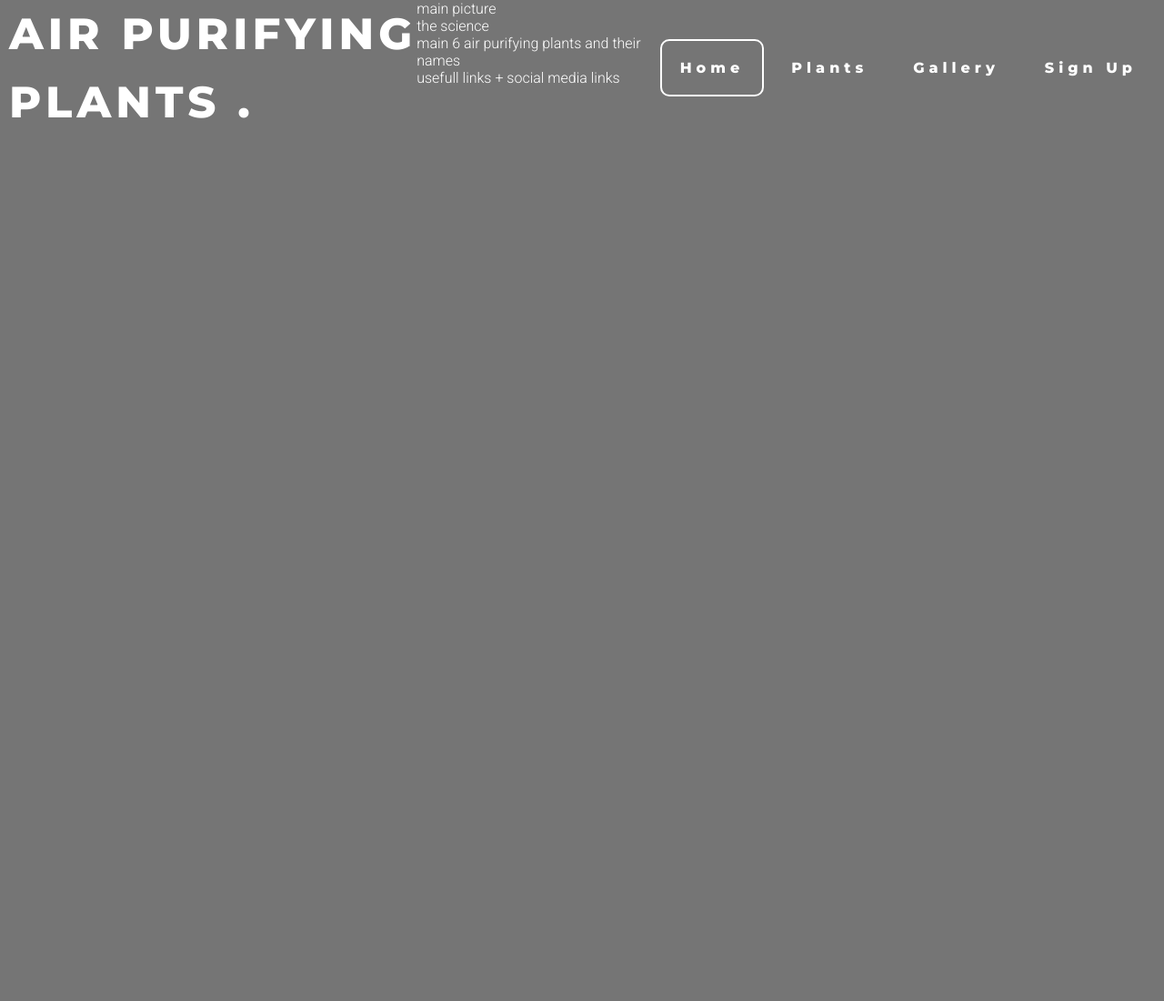
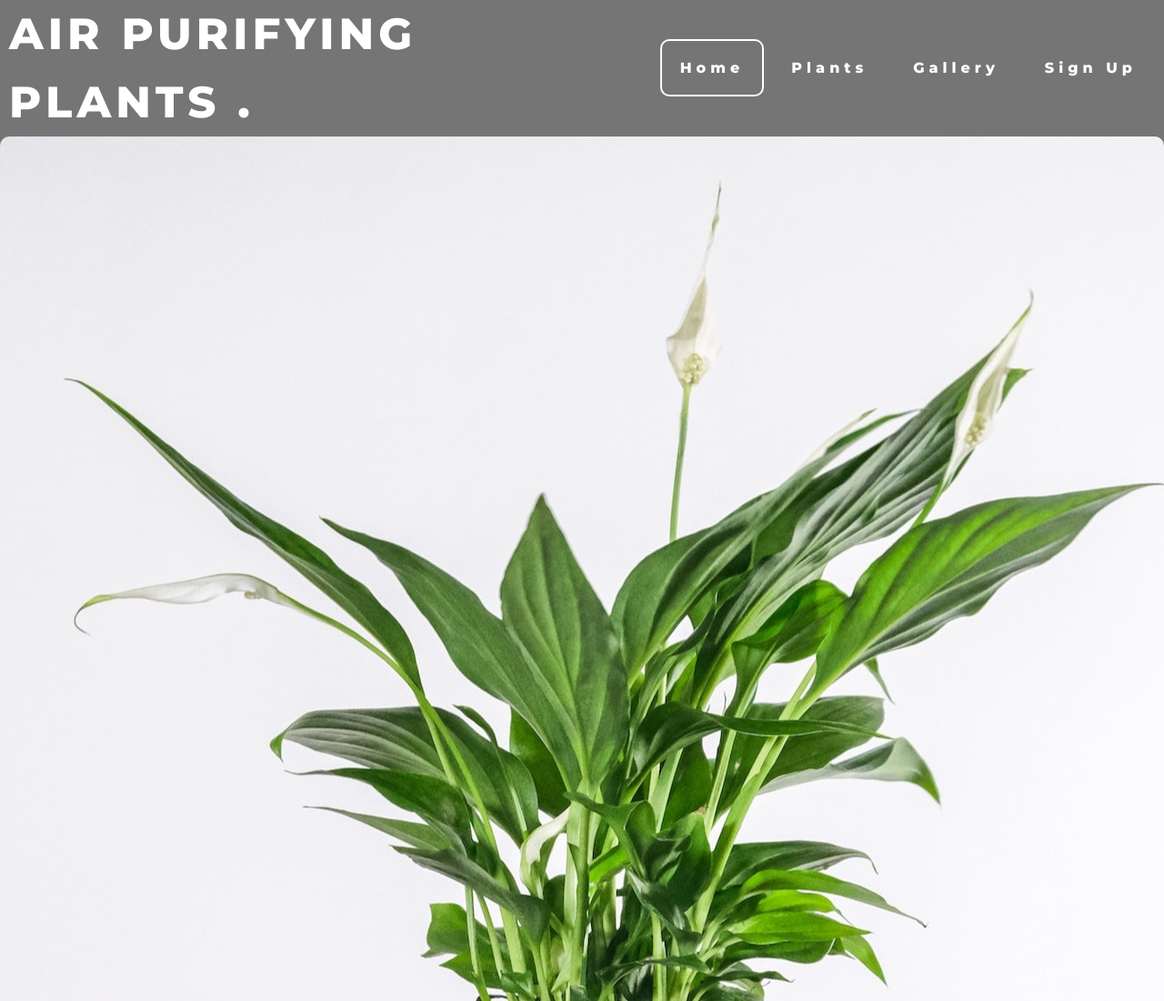
Before and after one commit to BenTeardrop/air-purifying-plants, a plain HTML site: page index.html in a window 1280 px wide. Shown: the top 1100 px of the page at 91% size. Before the commit the page ends 800 px from the top, so only its background shows below. Drawn offline with Linux system fonts and the light colour scheme.

Commit message:
add main hero picture and style

```diff
--- a/assets/css/style.css
+++ b/assets/css/style.css
@@ -64,3 +64,20 @@ nav ul {
     color:#757575 ;
     border-radius: 10px;
 }
+
+/* Hero image */
+
+#hero-outer {
+    height: 1700px;
+    width:100%;
+    overflow: hidden;
+    position: relative;
+}
+
+#hero-image {
+    height: 1700px;
+    width: 100%;
+    background: url(../images/hero-peace-lily-hands-2.jpg) no-repeat center center;
+    border-radius: 10px;
+
+}
--- a/index.html
+++ b/index.html
@@ -37,8 +37,8 @@
         </nav>
     </header>
 
-    <section>
-        main picture
+    <section id="hero-outer">
+       <div id="hero-image"></div>
     </section>
     <section>
         the science
```
Also changed, not shown: assets/images/hero-peace-lily-hands-2.jpg (added).
